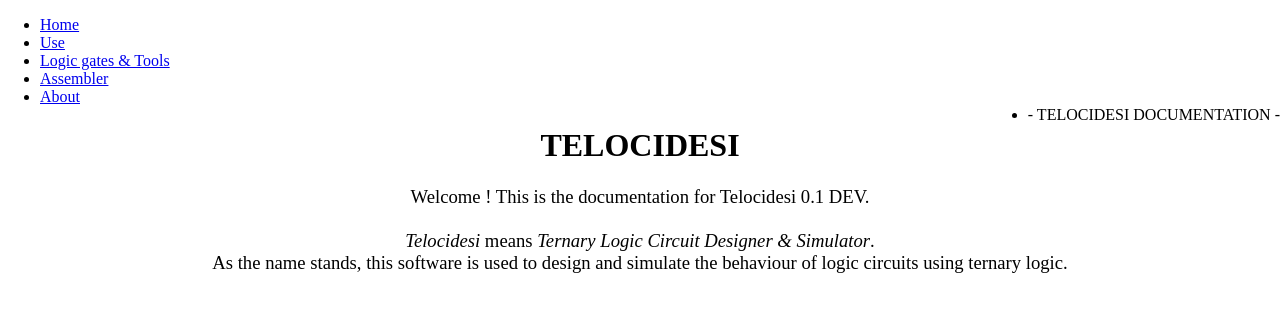
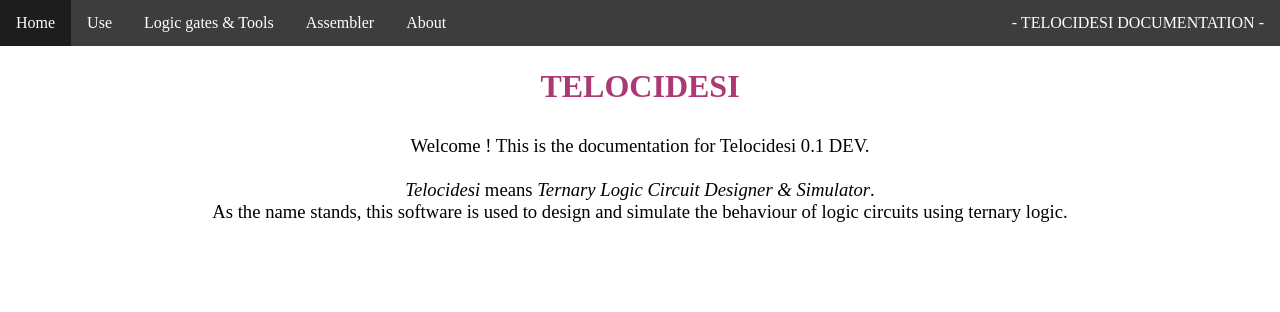
Before and after one commit to gchapeaux/gchapeaux.github.io, a plain HTML site: page index.html in a window 1280 px wide. Drawn offline with nearby package versions, Linux system fonts and the light colour scheme; some packages are replaced by stand-ins of ours.

Commit message:
Update index.html

```diff
--- a/index.html
+++ b/index.html
@@ -4,7 +4,7 @@
 
 <head>
 
-<!--     <link rel="stylesheet" href="static/style.css" type="text/css" />
+    <link rel="stylesheet" href="static/style.css" type="text/css" />
 
     <script type="text/javascript" async src="https://cdnjs.cloudflare.com/ajax/libs/mathjax/2.7.5/latest.js?config=TeX-MML-AM_CHTML"></script>
 
@@ -12,7 +12,7 @@
     <meta charset="utf-8" />
 
     <title>Telocidesi</title>
--->
+
 
 </head>
 
```
